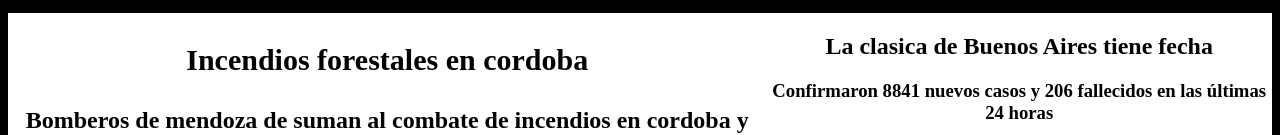
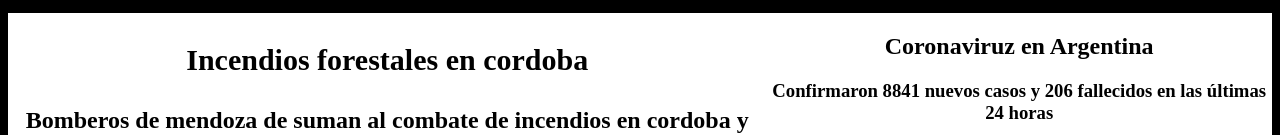
Before and after one commit to Ezequiel08200499/TPE-GIT, a plain HTML site: page index.html in a window 1280 px wide. Shown: the part 325-460 px from the top of the page. Drawn offline with Linux system fonts and the light colour scheme.

Commit message:
Modificado titulo3

```diff
--- a/index.html
+++ b/index.html
@@ -31,8 +31,9 @@
 
                 <h2>Bomberos de mendoza de suman al combate de incendios en cordoba y San luis</h2>
                 <img src="https://cdn.lavoz.com.ar/sites/default/files/styles/width_1072/public/nota_periodistica/Bomberos_10_1601576180_1601733482.jpg" alt="foto bomberos">
-                <p>Al combate del fuego en Córdoba y San Luis se sumaron este sábado brigadistas y guardaparques de Mendoza, quienes se trasladaron este sábado hasta la localidad de Papagayos –ubicada en San Luis, en el límite con Córdoba-, informaron fuentes oficiales.</p>
-                    <p><a href="noticia1.html">Leer mas</a></p>
+                <p>Al combate del fuego en Córdoba y San Luis se sumaron este sábado brigadistas y guardaparques de Mendoza, quienes se trasladaron este sábado hasta la localidad de Papagayos –ubicada en San Luis, en el límite con Córdoba-, informaron fuentes
+                    oficiales.</p>
+                <p><a href="noticia1.html">Leer mas</a></p>
 
             </section>
             <section class="noticiaSecundaria">
@@ -44,7 +45,7 @@
 
         </article>
         <article class="article-class-dos">
-            <h2>La clasica de Buenos Aires tiene fecha</h2>
+            <h2>Coronaviruz en Argentina</h2>
             <section class="running">
                 <h3>Confirmaron 8841 nuevos casos y 206 fallecidos en las últimas 24 horas</h3>
                 <img src="https://www.infobae.com/new-resizer/rgkFfwXs9tZKkY9JfpalBZ3gsZA=/750x0/filters:quality(100)/cloudfront-us-east-1.images.arcpublishing.com/infobae/IMPNKEI4XFBGPPC5QERCIQSLIA.jpg" alt="corriendo">
```
